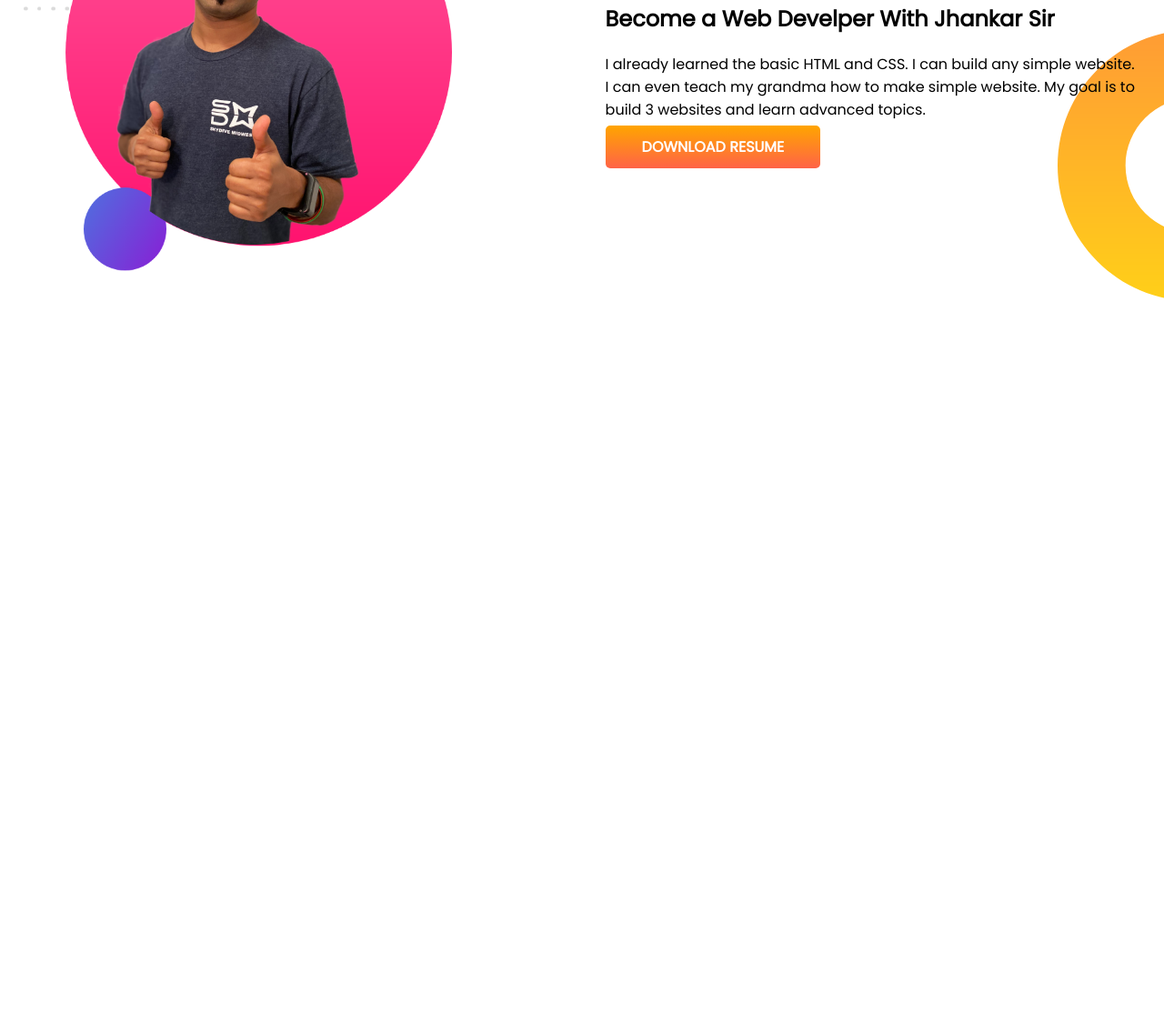
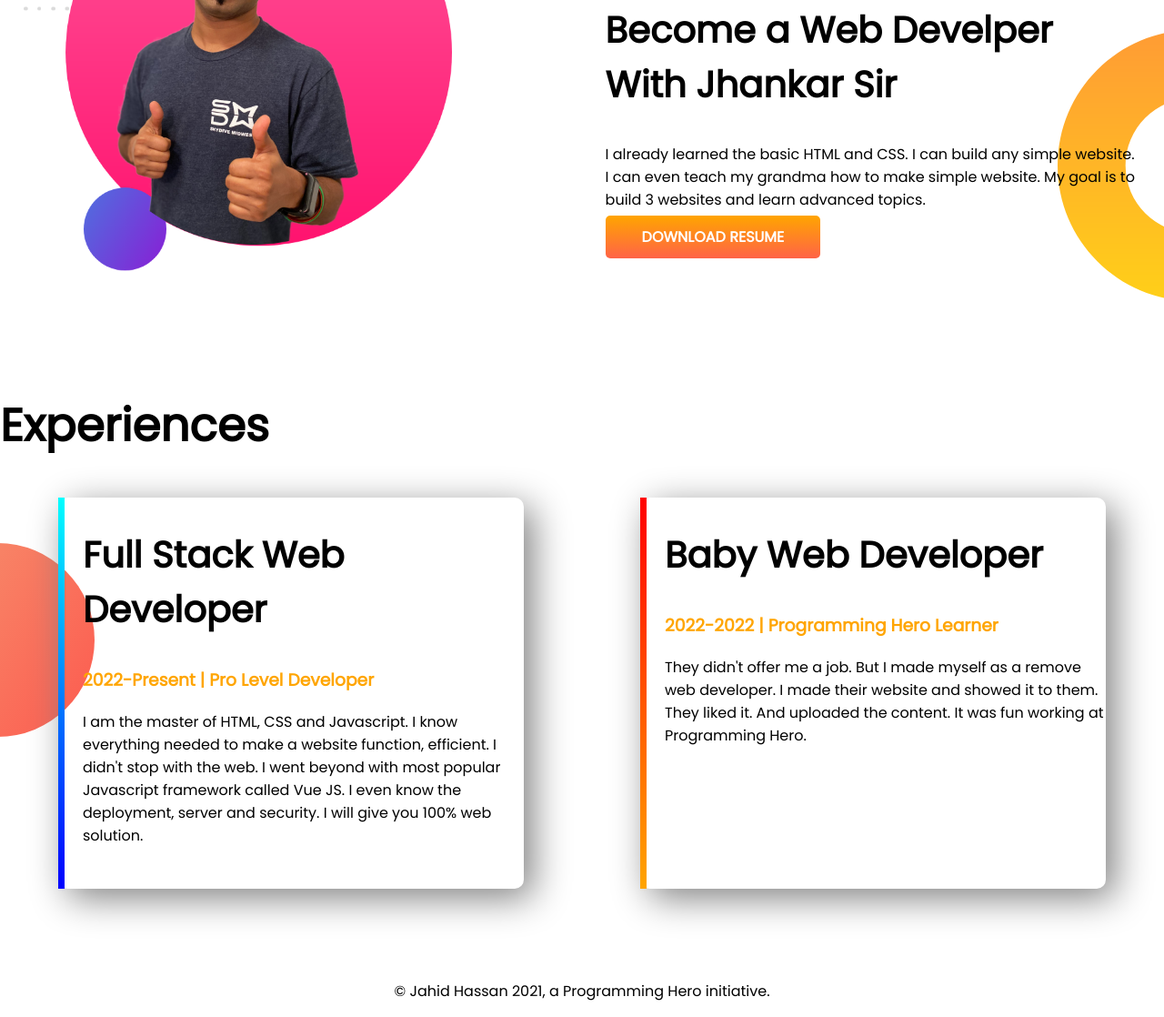
Before and after one commit to jahid4striver/developer-protfolio, a plain HTML site: page index.html in a window 1280 px wide. Shown: the part 806-1924 px from the top of the page at 91% size. Before the commit the page ends 1237 px from the top, so only its background shows below. Drawn offline with Linux system fonts and the light colour scheme.

Commit message:
Fotter ar Experiences Add Korlam

```diff
--- a/index.html
+++ b/index.html
@@ -13,7 +13,7 @@
 </head>
 
 <body>
-    <section class="top-banner">
+    <section class="top-banner flexible-container">
         <div class="half-width">
             <h1>Welcome To</h1>
             <h1><span class="orange-color">Jahid Hassan</span> World!</h1>
@@ -27,7 +27,7 @@
         </div>
         <div class="half-width"><img src="images/jahid-1.png" alt=""></div>
     </section>
-    <section class="dream-big">
+    <section class="dream-big flexible-container">
         <div class="half-width">
             <img src="images/jhankar2.png" alt="">
         </div>
@@ -41,6 +41,35 @@
         </div>
 
     </section>
+    <section class="experiences-area">
+        <h1>Experiences</h1>
+        <div class="flexible-container">
+            <div id="full-stack-experiences" class="experiences-item">
+                <h2>Full Stack Web Developer</h2>
+                <h3 class="orange-color">2022-Present | Pro Level Developer</h3>
+                <p>
+                    I am the master of HTML, CSS and Javascript. I know everything needed to make a website function,
+                    efficient. I didn't stop with the web. I went beyond with most popular Javascript framework called
+                    Vue
+                    JS. I even know the deployment, server and security. I will give you 100% web solution.
+                </p>
+            </div>
+            <div id="web-dev-experiences" class="experiences-item">
+                <h2>Baby Web Developer</h2>
+                <h3 class="orange-color">2022-2022 | Programming Hero Learner</h3>
+                <p>They didn't offer me a job. But I made myself as a remove web developer. I made their website and
+                    showed
+                    it to them. They liked it. And uploaded the content. It was fun working at Programming Hero.
+
+                </p>
+            </div>
+        </div>
+    </section>
+    <footer>
+        <p>
+            © Jahid Hassan 2021, a Programming Hero initiative.
+        </p>
+    </footer>
 </body>
 
 </html>
--- a/style.css
+++ b/style.css
@@ -5,10 +5,13 @@ body{
 h1{
     font-size: 50px;
 }
+h2{
+    font-size: 40px;
+}
 .orange-color{
     color: orange;
 }
-section{
+.flexible-container{
     display: flex;
     margin-bottom: 100px;
 }
@@ -37,3 +40,31 @@ section{
     background-repeat: no-repeat;
     background-position: right bottom;
 }
+.experiences-area{
+    background-image: url(images/exp-bg.png);
+    background-repeat: no-repeat;
+    background-position: left center;
+}
+.experiences-item{
+    box-shadow: 10px 10px 40px gray;
+    width: 40%;
+    margin-left: 5%;
+    margin-right: 5%;
+    padding-left: 20px;
+    padding-bottom: 30px;
+    border-radius: 10px;
+
+}
+#web-dev-experiences{
+    border-left: 7px solid red;
+    border-image: linear-gradient(red, orange) ;
+    border-image-slice: 1;
+}
+#full-stack-experiences{
+    border-left: 7px solid red;
+    border-image: linear-gradient(cyan,blue) ;
+    border-image-slice: 1;
+}
+footer{
+    text-align: center;
+}
```
Also changed, not shown: showOff/26062012331.jpg (deleted), showOff/IMG_20160112_165410.jpg (deleted).
